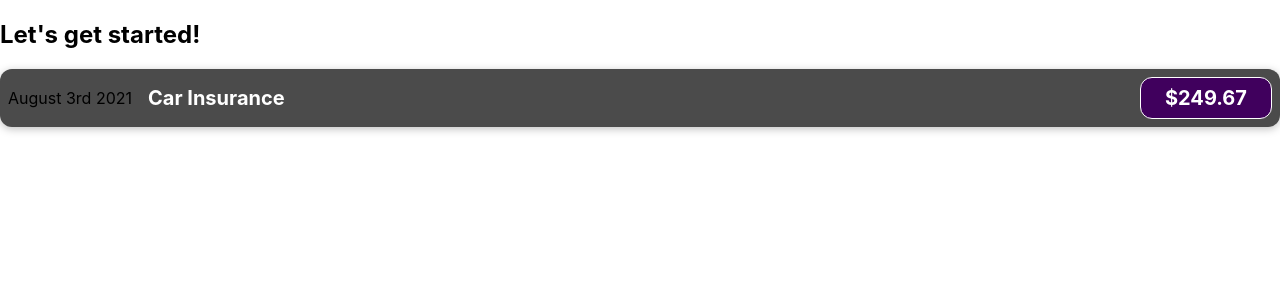
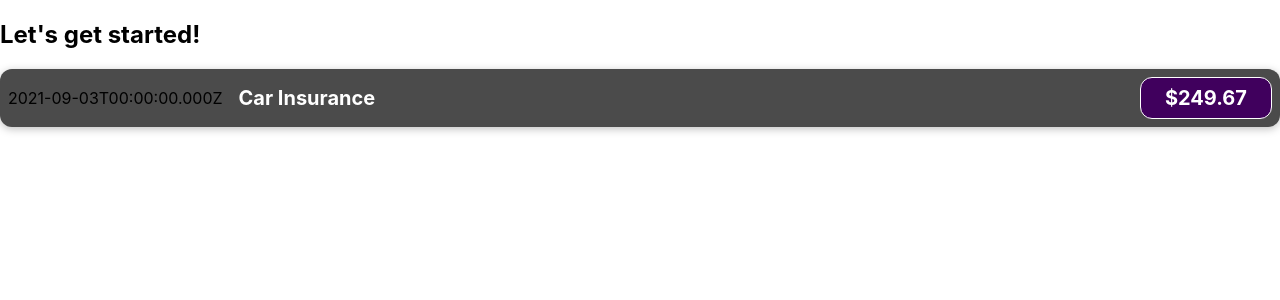
Before and after one commit to alex-avitia/react-practice-and-exercises, a React (Create React App) app: page / in a window 1280 px wide. Shown: the top 300 px of the page. Built offline with nearby package versions, Linux system fonts and the light colour scheme.

Commit message:
added dynamic data

```diff
--- a/src/components/ExpenseItem.js
+++ b/src/components/ExpenseItem.js
@@ -1,12 +1,16 @@
 import './ExpenseItem.css';
 
 function ExpenseItem () {
+    const expenseDate = new Date (2021, 8, 3);
+    const expenseTitle = 'Car Insurance';
+    const expenseAmount = 249.67;
+
     return (
         <div className="expense-item">
-            <div>August 3rd 2021</div>
+            <div>{expenseDate.toISOString()}</div>
             <div className="expense-item__description">
-                <h2>Car Insurance</h2>
-                <div className="expense-item__price">$249.67</div>
+                <h2>{expenseTitle}</h2>
+                <div className="expense-item__price">${expenseAmount}</div>
             </div>
         </div>
     );
```
